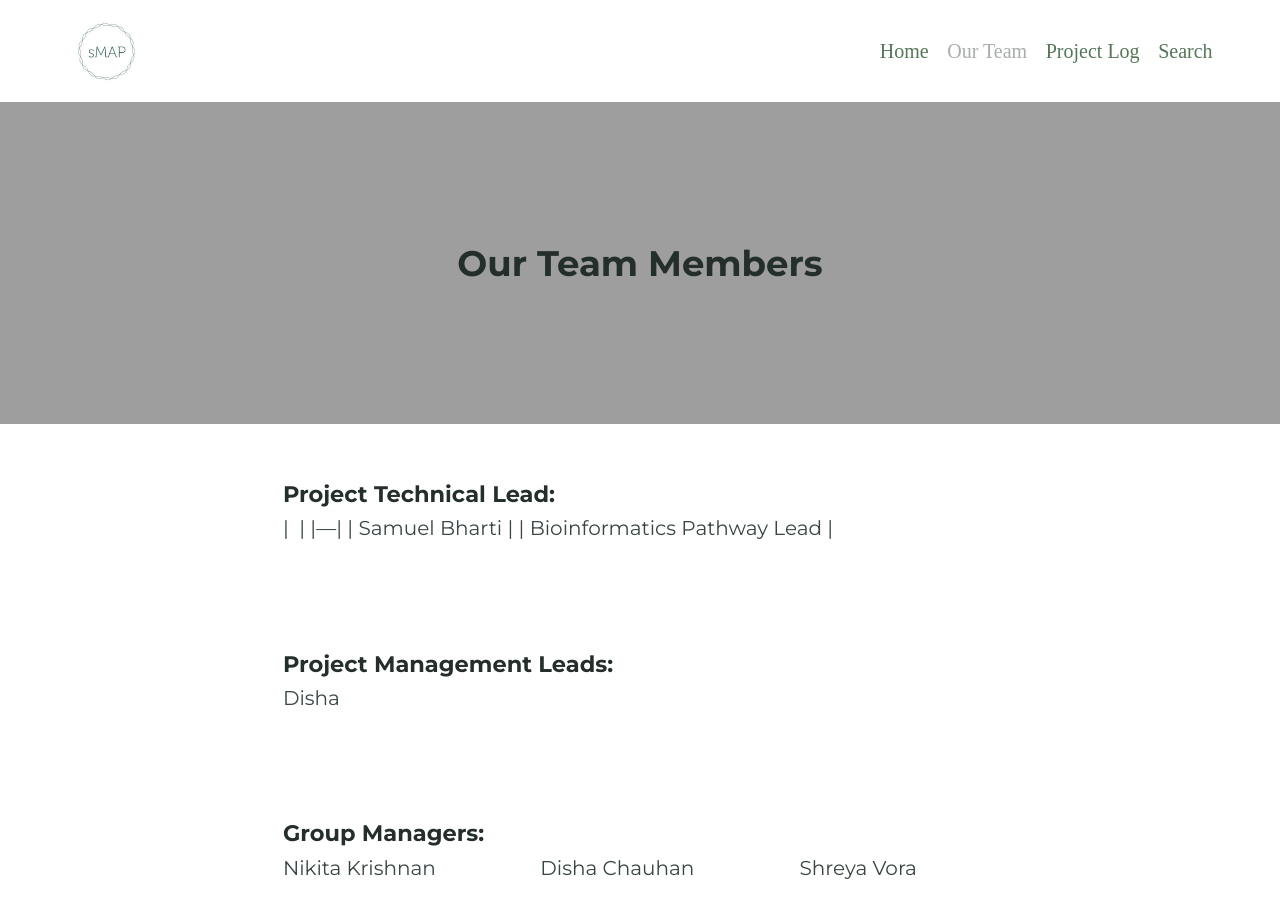
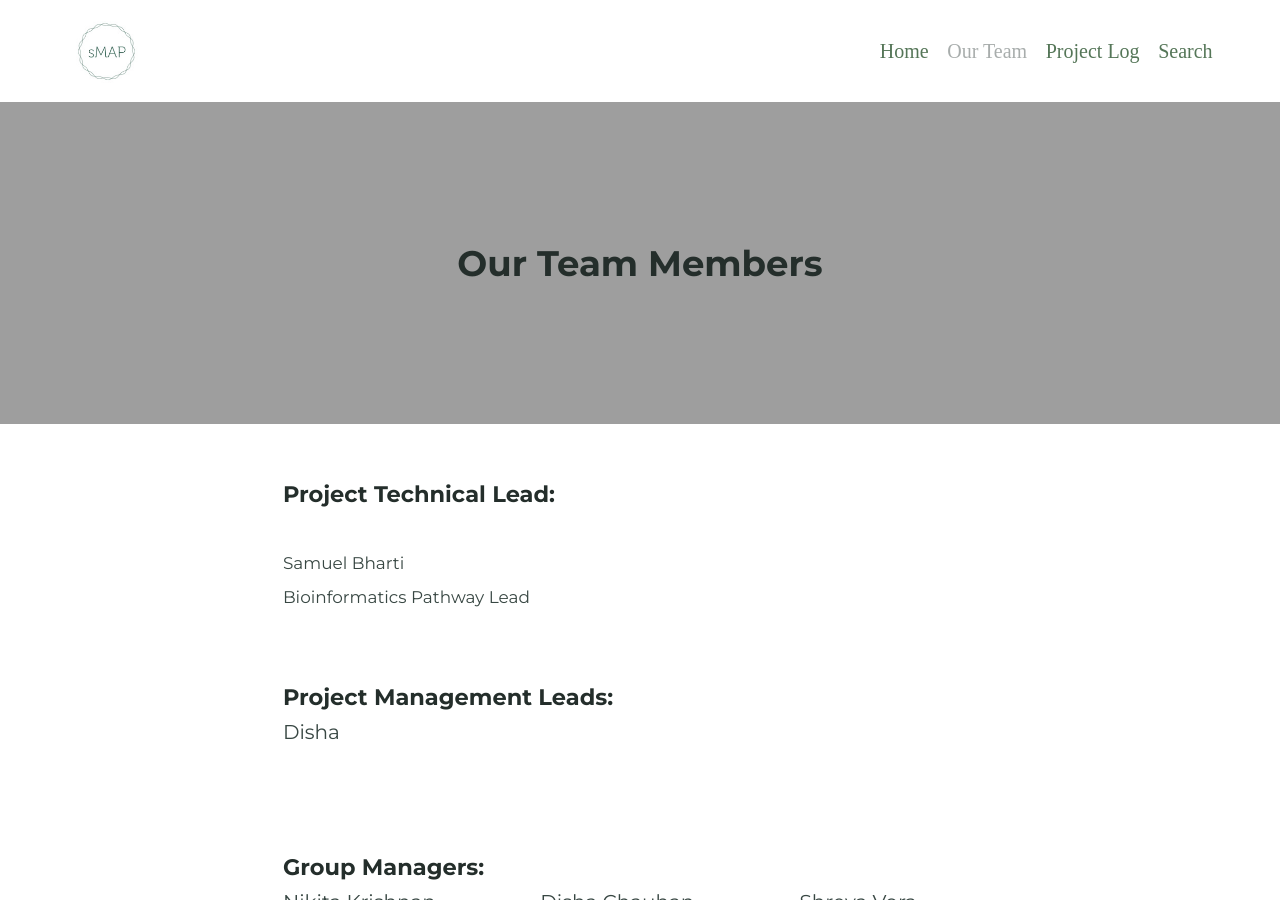
Before and after one commit to BI-STEM-Away/sMAP, a Jekyll site: the page built from ourTeam.md, in a window 1280 px wide and 900 px high. Built offline with Jekyll 4.4.1, drawn with Linux system fonts in a browser that asks for light colours.

Commit message:
Update ourTeam.md

```diff
--- a/ourTeam.md
+++ b/ourTeam.md
@@ -5,11 +5,23 @@ feature_image: https://bi-stem-away.github.io/shiny_app_dev/images/Banner3.jpg
 ---
 
 ##### Project Technical Lead:
-|  <img src="https://bi-stem-away.github.io/shiny_app_dev/images/S.png" alt="" height="150"> |
-|---|
-| Samuel Bharti |
-| Bioinformatics Pathway Lead  |
-
+<table>
+  <thead>
+    <tr>
+      <!-- Names -->
+      <th><img src="https://bi-stem-away.github.io/shiny_app_dev/images/S.png" alt="" height="150"></th>
+    </tr>
+  </thead>
+  <tbody>
+    <!-- Images -->
+    <tr>
+      <td>Samuel Bharti</td>
+    </tr>
+    <tr>
+      <td>Bioinformatics Pathway Lead</td>
+    </tr>
+  </tbody>
+</table>
 <br>
 ##### Project Management Leads:
 <table>
```
